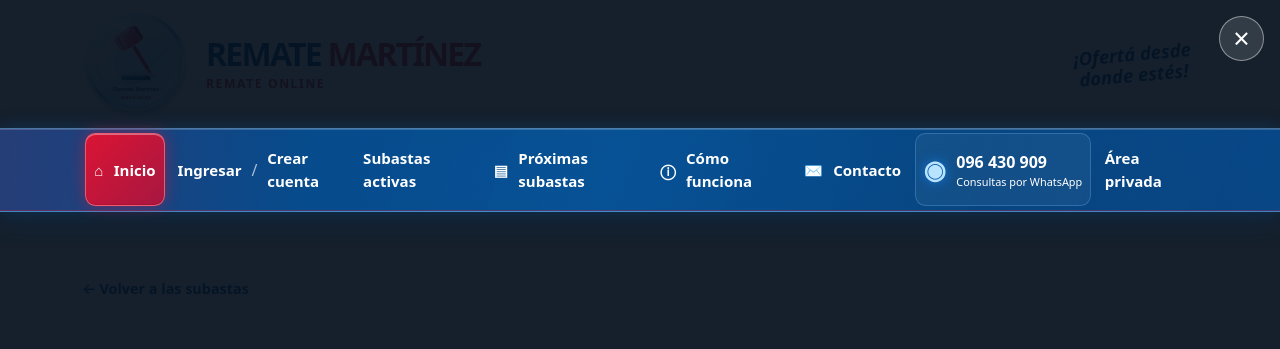
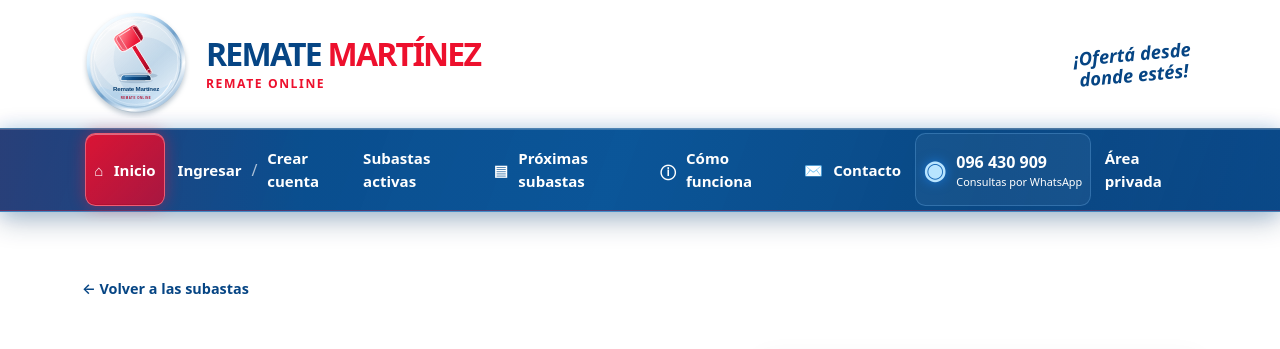
Before and after one commit to jpmartinezmarconi/remate, a Flask app: page /subasta/1 in a window 1280 px wide. Shown: the top 349 px of the page. Run offline with Flask 3, Linux system fonts and the light colour scheme; tables that the repository leaves empty hold one stand-in row (values such as "Sample post").

Commit message:
Fix closed auction photo lightbox
Co-authored-by: Copilot <223556219+Copilot@users.noreply.github.com>

```diff
--- a/static/styles.css
+++ b/static/styles.css
@@ -462,11 +462,12 @@ main { min-height: 55vh; }
 .detail-image-trigger:hover .detail-image { transform: scale(1.025); }
 .detail-image-single .detail-image { width: 100%; }
 .detail-image-hint { position: absolute; right: .75rem; bottom: .75rem; padding: .4rem .7rem; border: 1px solid #ffffff80; border-radius: 999px; color: #fff; background: #071d32b8; font-size: .78rem; font-weight: 750; opacity: .92; }
+.photo-lightbox:not([open]) { display: none; }
 .photo-lightbox { position: fixed; inset: 0; display: grid; width: 100vw; max-width: none; height: 100vh; max-height: none; grid-template-columns: minmax(3rem, 1fr) minmax(0, auto) minmax(3rem, 1fr); grid-template-rows: 1fr auto; align-items: center; justify-items: center; gap: .75rem; padding: max(1rem, env(safe-area-inset-top)) max(1rem, env(safe-area-inset-right)) max(1rem, env(safe-area-inset-bottom)) max(1rem, env(safe-area-inset-left)); border: 0; color: #fff; background: #06121eeF; }
 .photo-lightbox[open] { animation: photo-lightbox-appear .16s ease-out; }
 .photo-lightbox::backdrop { background: #06121eeb; }
-.photo-lightbox-image { grid-column: 2; grid-row: 1; display: block; width: auto; height: auto; max-width: min(78vw, 1500px); max-height: 84vh; object-fit: contain; border-radius: .35rem; box-shadow: 0 18px 70px #0009; }
-.photo-lightbox-close { position: absolute; z-index: 1; top: max(1rem, env(safe-area-inset-top)); right: max(1rem, env(safe-area-inset-right)); display: grid; width: 2.8rem; height: 2.8rem; place-items: center; border: 1px solid #ffffff70; border-radius: 50%; color: #fff; background: #ffffff20; font-size: 1.8rem; line-height: 1; }
+.photo-lightbox-image { grid-column: 2; grid-row: 1; display: block; width: auto; height: auto; max-width: min(70vw, 1100px); max-height: 72vh; object-fit: contain; border-radius: .35rem; box-shadow: 0 18px 70px #0009; }
+.photo-lightbox-close { position: fixed; z-index: 2; top: max(1rem, env(safe-area-inset-top)); right: max(1rem, env(safe-area-inset-right)); display: grid; width: 2.8rem; height: 2.8rem; place-items: center; border: 1px solid #ffffff70; border-radius: 50%; color: #fff; background: #25384dbb; font-size: 1.8rem; line-height: 1; cursor: pointer; }
 .photo-lightbox-nav { grid-row: 1; display: grid; width: 2.8rem; height: 3.5rem; place-items: center; border: 1px solid #ffffff65; border-radius: 999px; color: #fff; background: #ffffff20; font-size: 2.2rem; line-height: 1; }
 .photo-lightbox-nav:hover, .photo-lightbox-close:hover { background: #ffffff38; }
 .photo-lightbox-prev { grid-column: 1; }
@@ -475,7 +476,7 @@ main { min-height: 55vh; }
 @keyframes photo-lightbox-appear { from { opacity: 0; } to { opacity: 1; } }
 @media (max-width: 575.98px) {
   .photo-lightbox { grid-template-columns: 2.5rem minmax(0, 1fr) 2.5rem; gap: .35rem; padding-left: .4rem; padding-right: .4rem; }
-  .photo-lightbox-image { max-width: calc(100vw - 6rem); max-height: 78dvh; }
+  .photo-lightbox-image { max-width: calc(100vw - 6rem); max-height: 68dvh; }
   .photo-lightbox-nav { width: 2.35rem; height: 3rem; }
 }
 @media (prefers-reduced-motion: reduce) {
```
